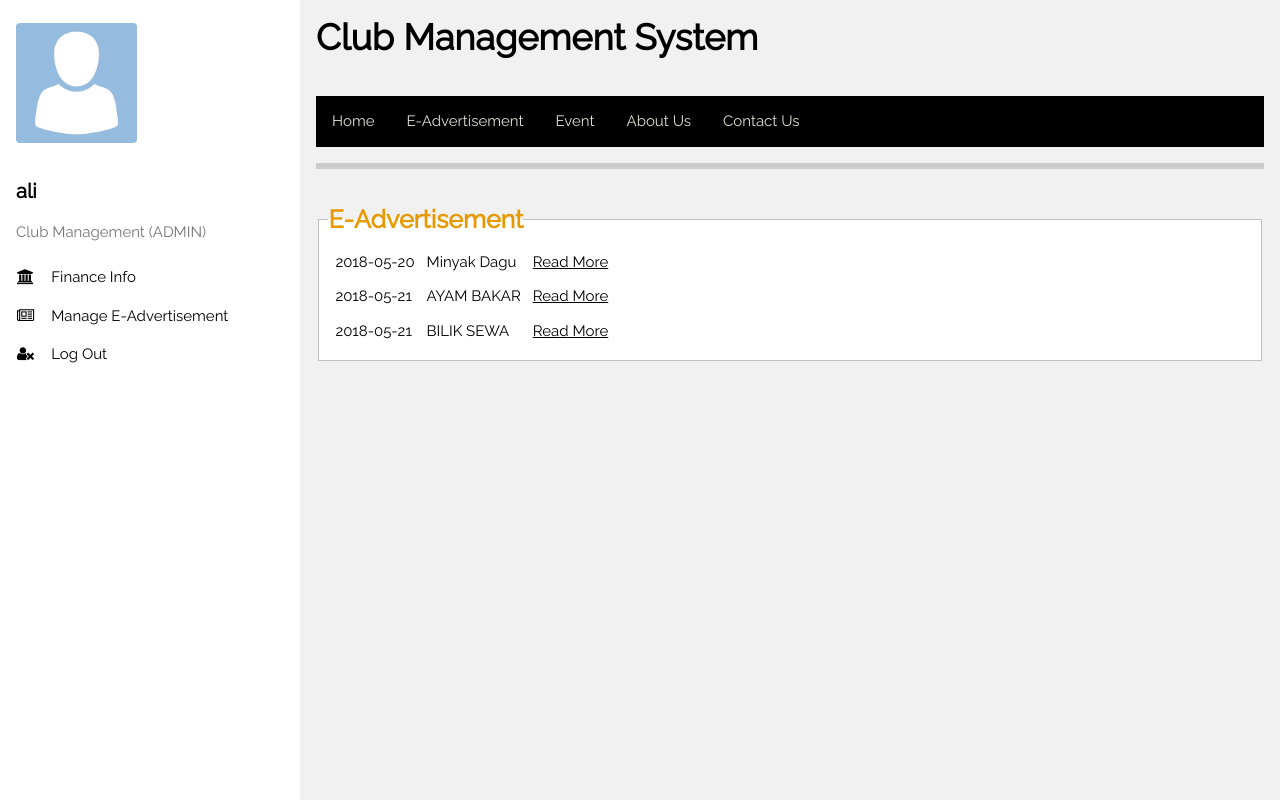
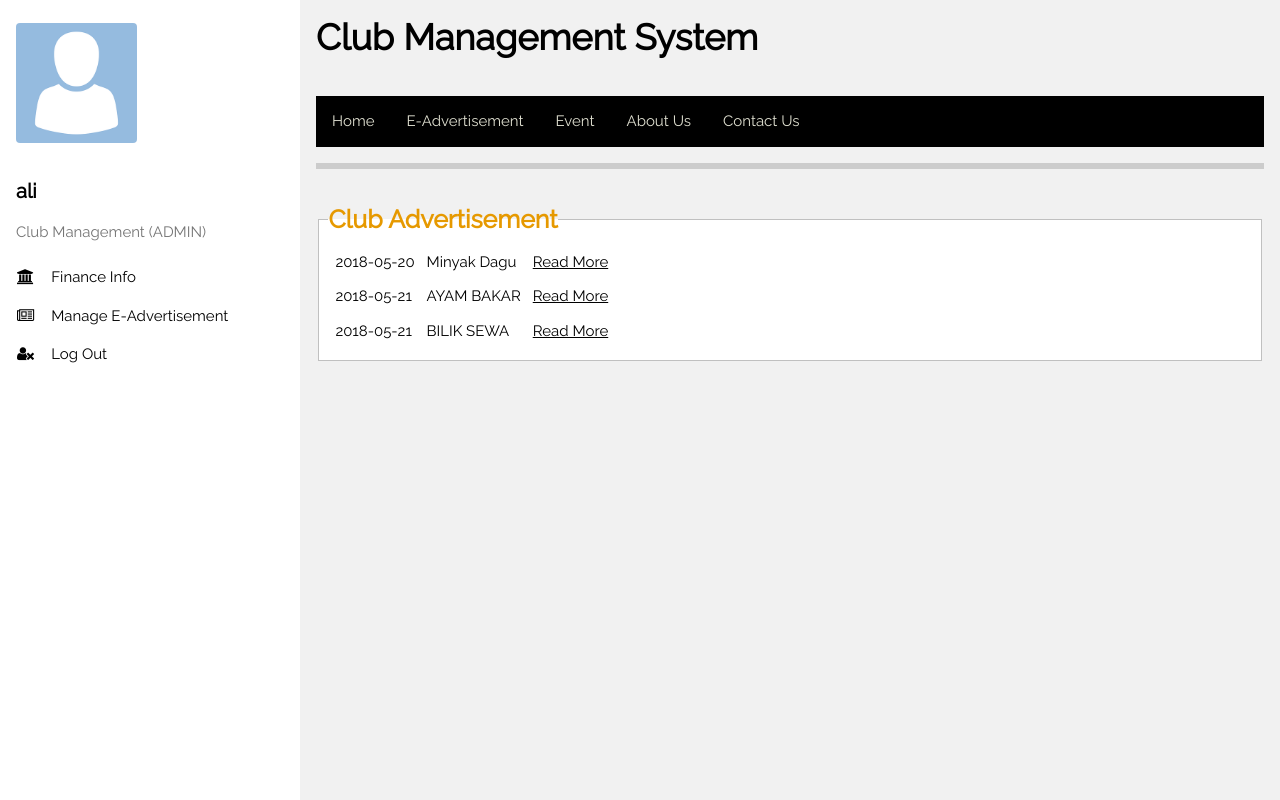
Before and after one commit to meAdilah/ProjectCMS, a PHP site: page /studentoffcampus/admin/advertisement.php in a window 1280 px wide. Run offline with PHP 8.4, Linux system fonts and the light colour scheme; a user stored in the database is signed in; data comes from the database, SQL or seed files in the repository.

Commit message:
Reduce coding and title changing
Eliminate unnecessary coding and change the interface title

```diff
--- a/admin/advertisement.php
+++ b/admin/advertisement.php
@@ -9,14 +9,12 @@ if(!$_SESSION['login']){
 <html>
 <title>MEMBERS PAGE</title>
 <meta charset="UTF-8">
-<meta name="viewport" content="width=device-width, initial-scale=1">
-<link rel="stylesheet" type="text/css" href="w3css.css">
-<link rel="stylesheet" type="text/css" href="w3css1.css">
 <link rel="stylesheet" href="https://www.w3schools.com/w3css/4/w3.css">
 <link rel="stylesheet" href="https://fonts.googleapis.com/css?family=Raleway">
 <link rel="stylesheet" href="https://cdnjs.cloudflare.com/ajax/libs/font-awesome/4.7.0/css/font-awesome.min.css">
+
 <style>
-body,h1,h2,h3,h4,h5,h6 {font-family: "Raleway", sans-serif}
+	body,h1,h2,h3,h4,h5,h6 {font-family: "Raleway", sans-serif}
 </style>
 <body class="w3-light-grey w3-content" style="max-width:1600px">
 
@@ -40,7 +38,7 @@ body,h1,h2,h3,h4,h5,h6 {font-family: "Raleway", sans-serif}
 ?>
   <div class="content" style="padding:16px;">
 		<fieldset style=" background-color:white;">
-			<legend style="font-size:25px; color:#e69900;"><b>E-Advertisement</b></legend>
+			<legend style="font-size:25px; color:#e69900;"><b>Club Advertisement</b></legend>
 				<table cellpadding="5" margin="10" >
 				<tr>
 				<?php
@@ -58,13 +56,7 @@ body,h1,h2,h3,h4,h5,h6 {font-family: "Raleway", sans-serif}
 
 				</table>
 		</fieldset>
-
   </div>
-
-
-
-
-
 
 <script>
 // Script to open and close sidebar
```
